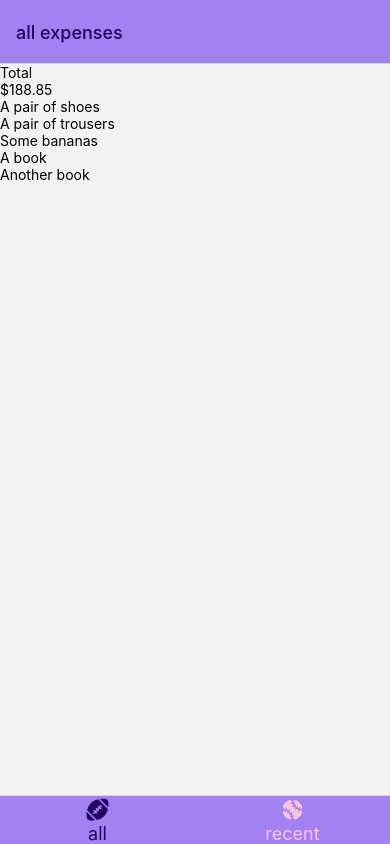
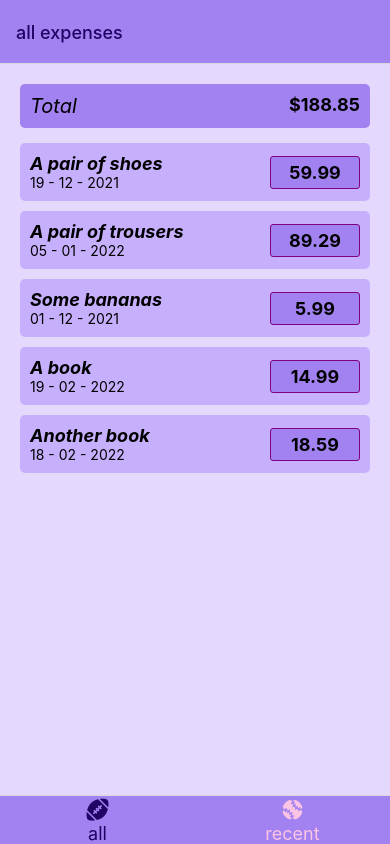
Before and after one commit to RihardXXX/expenses-of-book, a React Native app: screen /AllExpenses in a window 390 px wide. Built offline with nearby package versions, Linux system fonts and the light colour scheme.

Commit message:
done flatlist item and summary title

```diff
--- /dev/null
+++ b/components/ExpenseItem.js
@@ -0,0 +1,65 @@
+import { Pressable, View, Text, StyleSheet } from "react-native";
+import colors from "../constants/colors";
+import { getFormattedDate } from "../utils/date";
+
+
+const ExpenseItem = ({description, date, amount}) => {
+    return (
+        <Pressable>
+            <View style={styles.rootContainer}>
+                <View>
+                    <Text style={styles.textDescription}>
+                        {
+                            description
+                        }
+                    </Text>
+                    <Text>
+                        {
+                            getFormattedDate(date)
+                        }
+                    </Text>
+                </View>
+                <View style={styles.amountSection}>
+                    <Text style={styles.textAmount}>
+                        {
+                            amount.toFixed(2)
+                        }
+                    </Text>
+                </View>
+            </View>
+        </Pressable>
+    )
+};
+
+export default ExpenseItem;
+
+const styles = StyleSheet.create({
+    rootContainer: {
+        flex: 1,
+        marginVertical: 5,
+        backgroundColor: colors.primary100,
+        flexDirection: 'row',
+        justifyContent: 'space-between',
+        alignItems: 'center',
+        padding: 10,
+        borderRadius: 5,
+    },
+    amountSection: {
+        borderWidth: 1,
+        borderColor: 'purple',
+        padding: 5,
+        backgroundColor: colors.primary200,
+        borderRadius: 3,
+        minWidth: 90,
+    },
+    textDescription: {
+        fontSize: 18,
+        fontStyle: 'italic',
+        fontWeight: 'bold'
+    },
+    textAmount: {
+        fontSize: 18,
+        fontWeight: 'bold',
+        textAlign: "center"
+    }
+});
--- a/components/ExpenseList.js
+++ b/components/ExpenseList.js
@@ -1,16 +1,14 @@
-import { FlatList, Text } from "react-native";
+import { FlatList, StyleSheet } from "react-native";
+import ExpenseItem from "./ExpenseItem";
 
 const ExpenseList = ({expenses}) => {
+    // console.log(112, expenses);
 
-    const renderItem = ({item}) =>
-        <Text>
-            {
-                item.description
-            }
-        </Text>
+    const renderItem = ({item}) => <ExpenseItem {...item} />
 
     return (
         <FlatList
+            style={styles.container}
             data={expenses}
             renderItem={renderItem}
             keyExtractor={item => item.id}
@@ -19,3 +17,9 @@ const ExpenseList = ({expenses}) => {
 };
 
 export default ExpenseList;
+
+const styles = StyleSheet.create({
+    container: {
+        marginVertical: 10,
+    }
+})
--- a/components/ExpenseOutput.js
+++ b/components/ExpenseOutput.js
@@ -1,6 +1,7 @@
-import { View } from "react-native"
+import { View, StyleSheet } from "react-native"
 import ExpenseList from "./ExpenseList";
 import ExpenseSummary from "./ExpenseSummary";
+import colors from "../constants/colors";
 
 const DUMMY_EXPENSES = [
     {
@@ -37,7 +38,7 @@ const DUMMY_EXPENSES = [
 
 const ExpenseOutput = ({expenses, periodName}) => {
     return (
-        <View>
+        <View style={styles.container}>
             <ExpenseSummary
                 expenses={DUMMY_EXPENSES}
                 periodName={periodName}
@@ -48,3 +49,11 @@ const ExpenseOutput = ({expenses, periodName}) => {
 };
 
 export default ExpenseOutput;
+
+const styles = StyleSheet.create({
+  container: {
+    flex: 1,
+    padding: 20,
+    backgroundColor: colors.primary50,
+  }
+})
--- a/components/ExpenseSummary.js
+++ b/components/ExpenseSummary.js
@@ -1,15 +1,34 @@
-import { View, Text } from "react-native";
+import { View, Text, StyleSheet } from "react-native";
+import colors from "../constants/colors";
 
 const ExpenseSummary = ({periodName, expenses}) => {
 
     const expensesSum = expenses.reduce((acc, current) => acc + current.amount, 0)
 
     return (
-        <View>
-            <Text>{periodName}</Text>
-            <Text>${expensesSum.toFixed(2)}</Text>
+        <View style={styles.container}>
+            <Text style={styles.period}>{periodName}</Text>
+            <Text style={styles.total}>${expensesSum.toFixed(2)}</Text>
         </View>
     )
 };
 
 export default ExpenseSummary;
+
+const styles = StyleSheet.create({
+    container: {
+        flexDirection: 'row',
+        justifyContent: 'space-between',
+        padding: 10,
+        borderRadius: 5,
+        backgroundColor: colors.primary200,
+    },
+    period: {
+        fontSize: 20,
+        fontStyle: 'italic',
+    },
+    total: {
+        fontSize: 18,
+        fontWeight: 'bold',
+    }
+})
--- /dev/null
+++ b/utils/date.js
@@ -0,0 +1,12 @@
+
+const addZero = (number) => {
+    return number < 10 ? `0${number}` : number;
+};
+
+const getFormattedDate = (date) => {
+    return `${addZero(date.getDate())} - ${addZero(date.getMonth() + 1)} - ${date.getFullYear()}`;
+};
+
+export {
+    getFormattedDate,
+}
```
